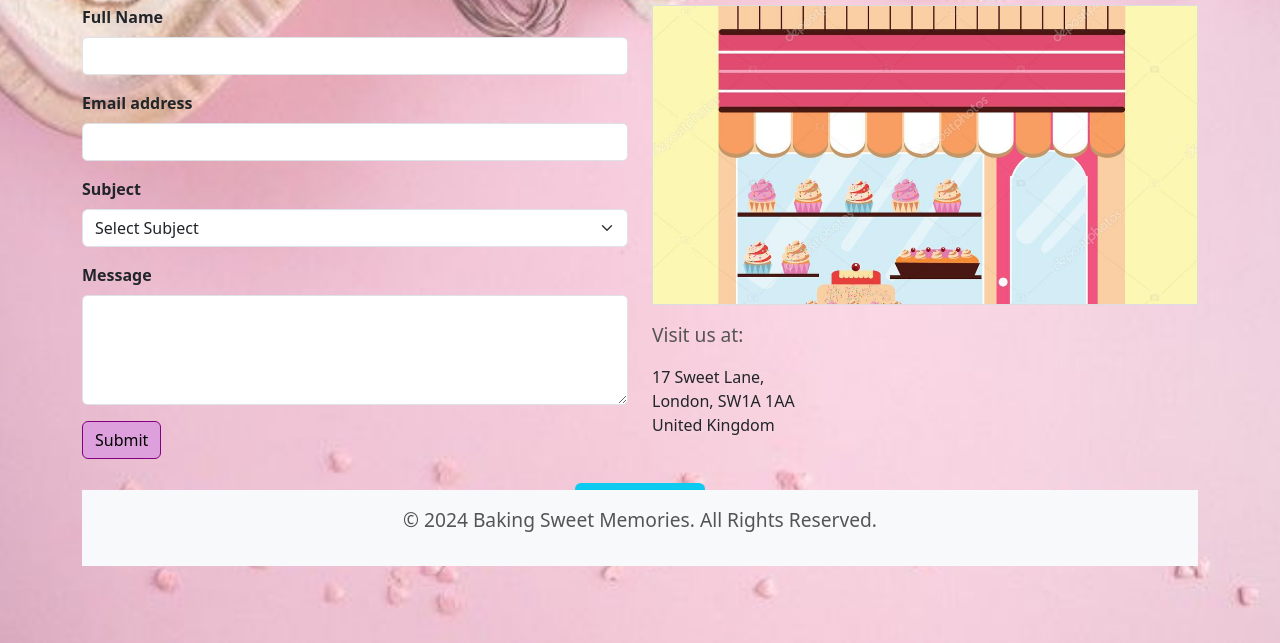
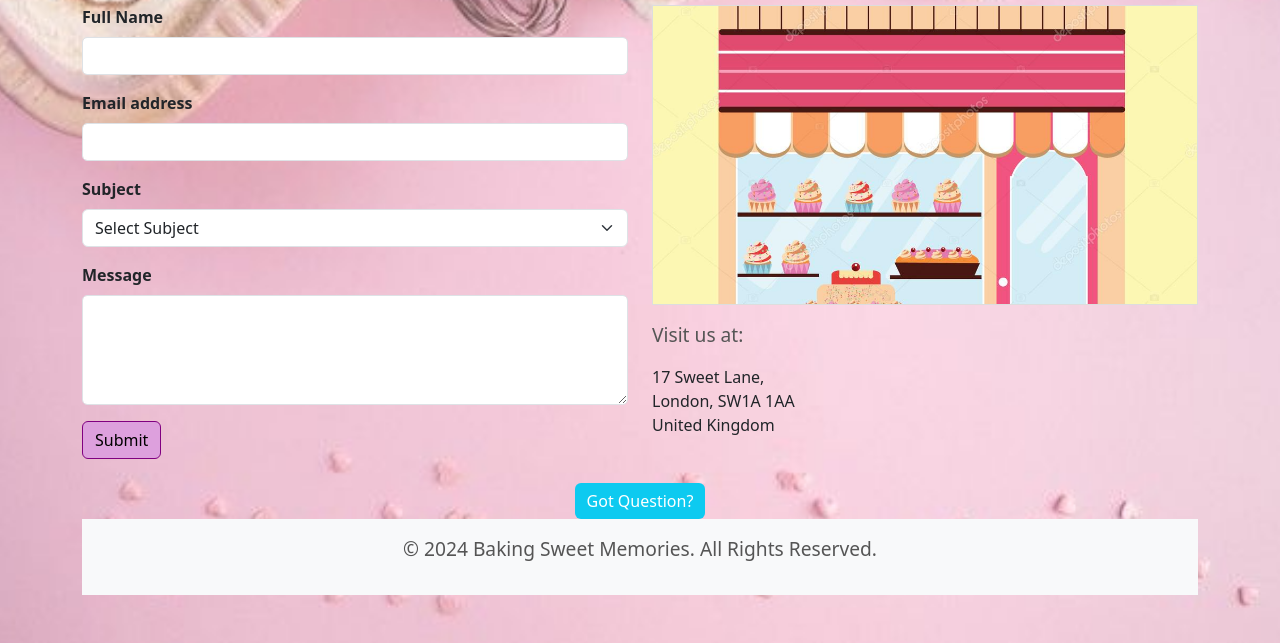
Before and after one commit to erzaosmani117/BakingSweetMemories, a plain HTML site: page Contact.html in a window 1280 px wide. Shown: the part 234-877 px from the top of the page. Drawn offline with nearby package versions, Linux system fonts and the light colour scheme.

Commit message:
Update style.css

```diff
--- a/style.css
+++ b/style.css
@@ -122,7 +122,7 @@ footer a:hover {
     color: blue;
      text-decoration: none; }
 .aq-footer{
-    position:sticky;
+    margin-top: auto;
     left:0;
     bottom:0;
     width:100%;
```
